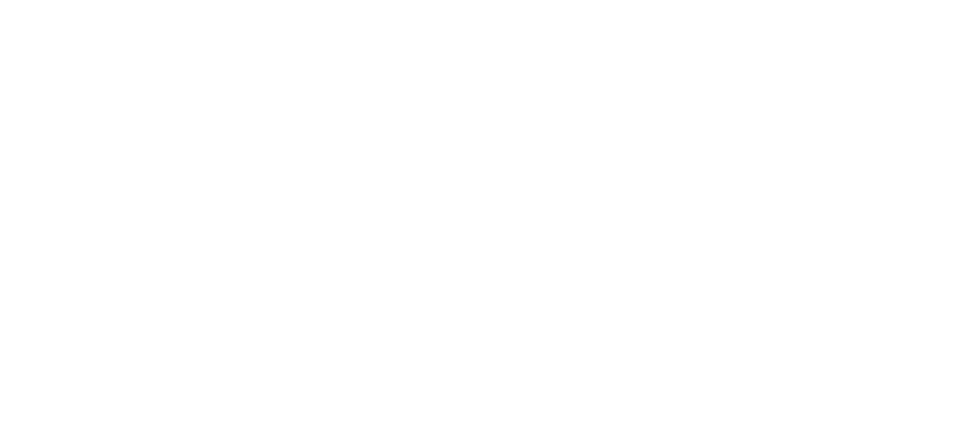
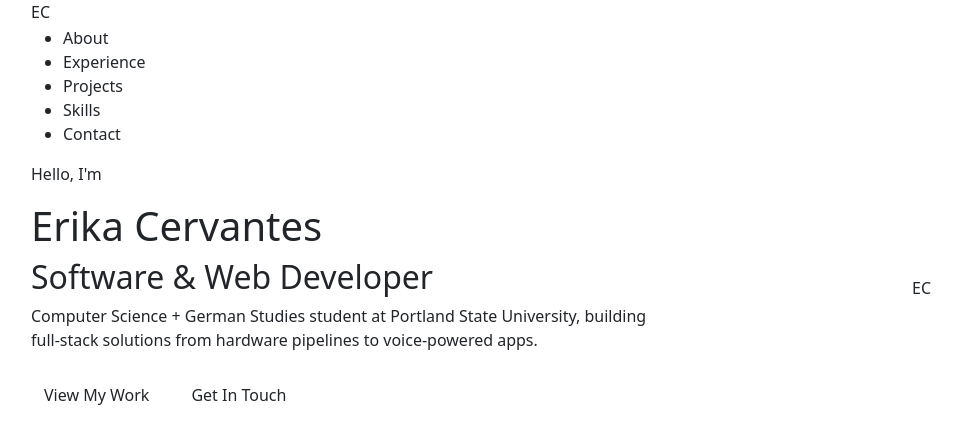
Before and after one commit to cer5-hub/cer5-hub.github.io, a plain HTML site: page index.html in a window 1280 px wide. Shown: the whole page, without its empty margins (51-1013 px from the left). Drawn offline with nearby package versions, Linux system fonts and the light colour scheme.

Commit message:
added main body section, no styles yet.

```diff
--- a/index.html
+++ b/index.html
@@ -21,7 +21,7 @@
 
   <body>
     <!-- navbar -->
-    <nav class="navbar navbar-expand-lg navbar-dark sticky-top" id="main-nav">
+    <nav>
       <div class="container">
         <a class="navbar-brand brand-name" href="#hero">EC</a>
         <button
@@ -35,26 +35,53 @@
         >
           <span class="navbar-toggler-icon"></span>
         </button>
-        <div class="collapse navbar-collapse justify-content-end" id="navMenu">
-          <ul class="navbar-nav gap-1">
+        <ul>
           <li class="nav-item">
-              <a class="nav-link nav-pill" href="#about">About</a>
+            <a class="nav-link" href="#about">About</a>
           </li>
           <li class="nav-item">
-              <a class="nav-link nav-pill" href="#experience">Experience</a>
+            <a class="nav-link" href="#experience">Experience</a>
           </li>
           <li class="nav-item">
-              <a class="nav-link nav-pill" href="#projects">Projects</a>
+            <a class="nav-link" href="#projects">Projects</a>
           </li>
           <li class="nav-item">
-              <a class="nav-link nav-pill" href="#skills">Skills</a>
+            <a class="nav-link" href="#skills">Skills</a>
           </li>
           <li class="nav-item">
-              <a class="nav-link nav-pill" href="#contact">Contact</a>
+            <a class="nav-link" href="#contact">Contact</a>
           </li>
         </ul>
       </div>
+    </nav>
+
+    <!-- main -->
+    <section id="main">
+      <div class="container">
+        <div class="row align-items-center">
+          <div class="col-lg-7 main-text">
+            <p class="main-eyebrow">Hello, I'm</p>
+            <h1 class="main-name">Erika Cervantes</h1>
+            <h2 class="main-title">Software &amp; Web Developer</h2>
+            <p class="main-sub">
+              Computer Science + German Studies student at Portland State
+              University, building full-stack solutions from hardware pipelines
+              to voice-powered apps.
+            </p>
+            <div class="d-flex gap-3 flex-wrap mt-4">
+              <a href="#projects" class="btn">View My Work</a>
+              <a href="#contact" class="btn">Get In Touch</a>
             </div>
-    </nav>
+          </div>
+          <div class="col-lg-5 d-none d-lg-flex justify-content-center">
+            <div class="main-avatar-ring">
+              <div class="main-avatar-inner">
+                <span class="main-initials">EC</span>
+              </div>
+            </div>
+          </div>
+        </div>
+      </div>
+    </section>
   </body>
 </html>
```
Lines whose indentation alone changed are shown as unchanged.
